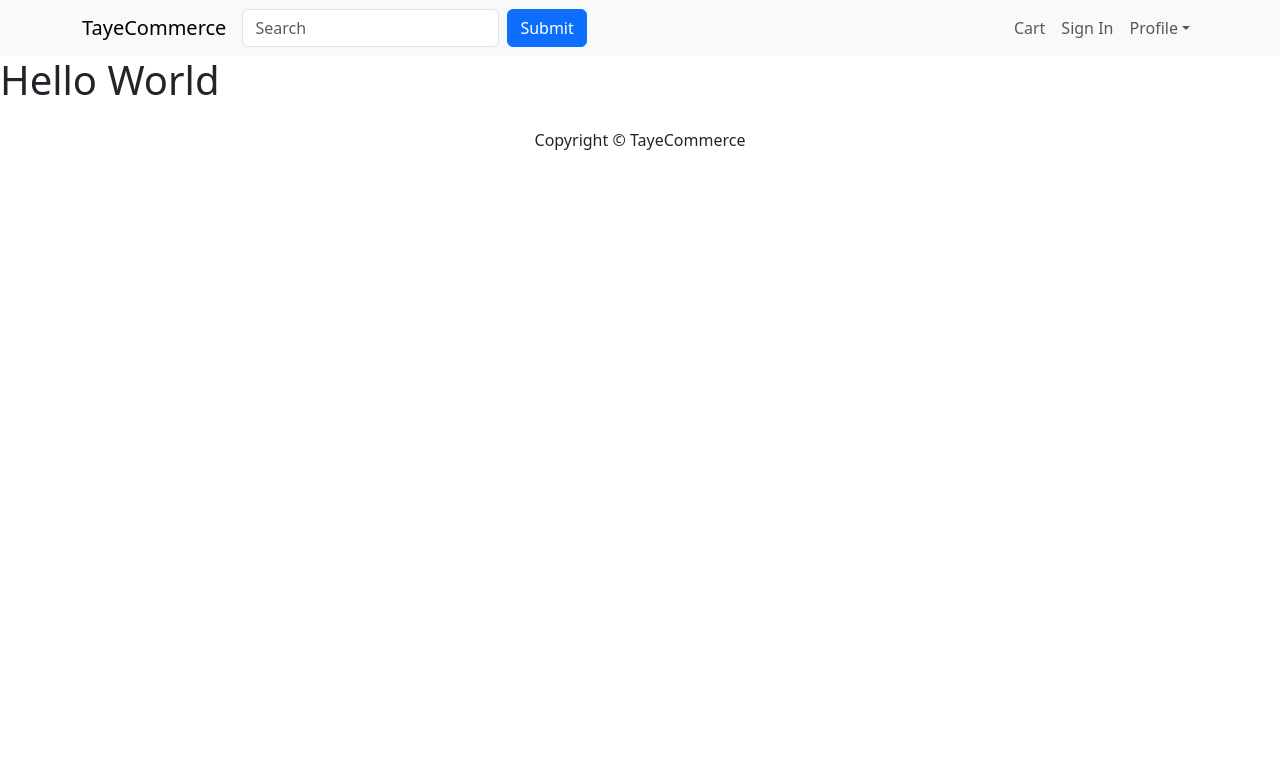
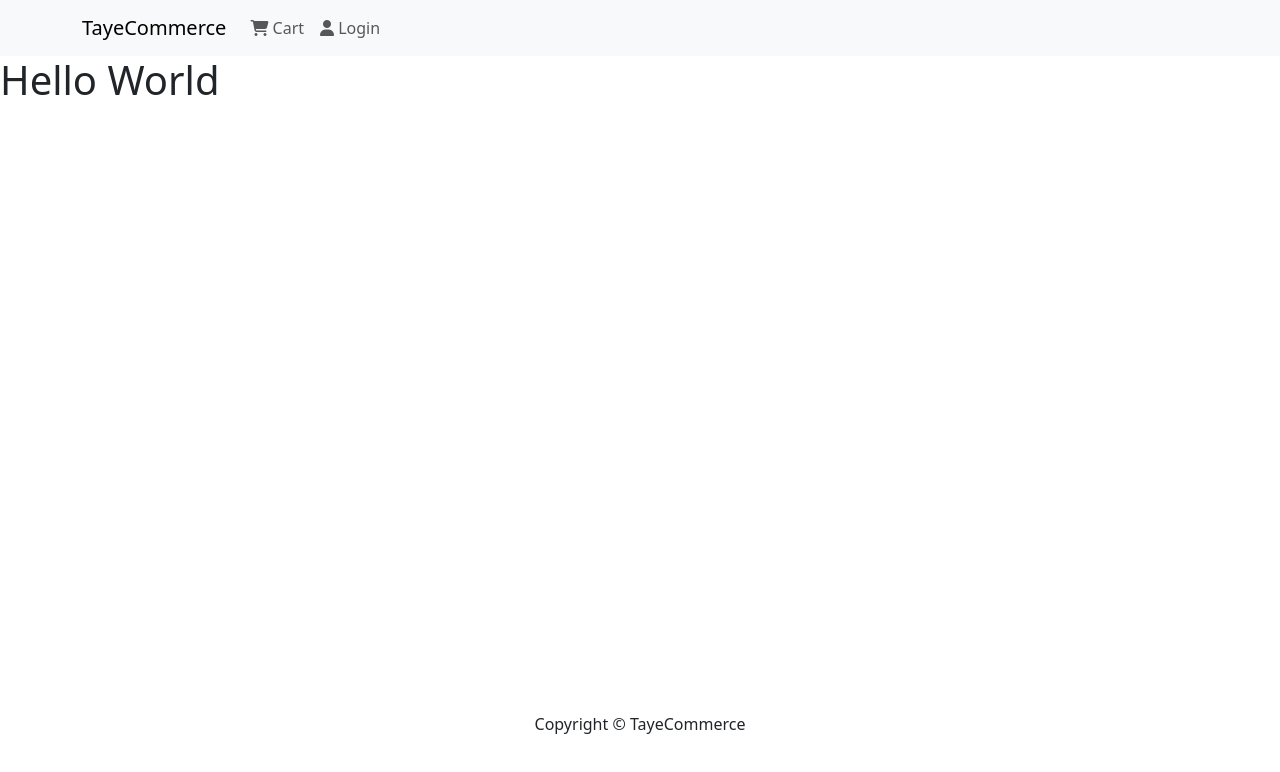
Before and after one commit to etay1/TayeCommerce, a React (Create React App) app in the folder frontend/: page / in a window 1280 px wide. Shown: the top 772 px of the page. Built offline with nearby package versions, Linux system fonts and the light colour scheme.

Commit message:
[REF] header: simplify navbar

```diff
--- a/frontend/src/components/Header.js
+++ b/frontend/src/components/Header.js
@@ -1,26 +1,31 @@
-import { Container, Nav, Navbar, NavDropdown, Form, Button } from 'react-bootstrap';
+import { Container, Nav, Navbar } from 'react-bootstrap';
 
 
 function Header() {
   return (
-    <Navbar collapseOnSelect expand="lg" className="bg-body-tertiary">
+    <header>
+      <Navbar bg="light" variant="light" expand="lg" collapseOnSelect>
         <Container>
-        <Navbar.Brand href="#home">TayeCommerce</Navbar.Brand>
-        <Form className="d-flex me-auto">
-          <Form.Control
-            type="search"
-            placeholder="Search"
-            className="me-2"
-            aria-label="Search"
-          />
-          <Button type="submit">Submit</Button>
-        </Form>
-        <Navbar.Toggle aria-controls="responsive-navbar-nav" />
+          <Navbar.Brand href="/">TayeCommerce</Navbar.Brand>
           <Navbar.Collapse id="responsive-navbar-nav">
-          <Nav className="ms-auto">
-            <Nav.Link href="#cart">Cart</Nav.Link>
-            <Nav.Link href="#signup">Sign In</Nav.Link>
-            <NavDropdown title="Profile" id="collapsible-nav-dropdown">
+            <Nav className="ml-auto">
+              <Nav.Link href="/cart"><i className='fas fa-shopping-cart'></i> Cart</Nav.Link>
+              <Nav.Link href="/login"><i className='fas fa-user'></i> Login</Nav.Link>
+            </Nav>
+          </Navbar.Collapse>
+        </Container>
+      </Navbar>
+    </header>
+  );
+}
+
+export default Header;
+
+/* eslint-disable */
+// Components to use later
+{/* <Navbar.Toggle aria-controls="responsive-navbar-nav" /> */ }
+
+{/* <NavDropdown title="Profile" id="collapsible-nav-dropdown">
 <NavDropdown.Item href="#action/3.1">Action</NavDropdown.Item>
 <NavDropdown.Item href="#action/3.2">
 Another action
@@ -30,12 +35,14 @@ function Header() {
 <NavDropdown.Item href="#action/3.4">
 Separated link
 </NavDropdown.Item>
-            </NavDropdown>
-          </Nav>
-        </Navbar.Collapse>
-      </Container>
-    </Navbar>
-  );
-}
+</NavDropdown> */}
 
-export default Header;
+{/* <Form className="d-flex me-auto">
+  <Form.Control
+    type="search"
+    placeholder="Search"
+    className="me-2"
+    aria-label="Search"
+  />
+  <Button type="submit">Submit</Button>
+</Form> */}
--- a/frontend/src/index.css
+++ b/frontend/src/index.css
@@ -0,0 +1,3 @@
+main{
+    min-height: 80vh;
+}
```
Lines whose indentation alone changed are shown as unchanged.
